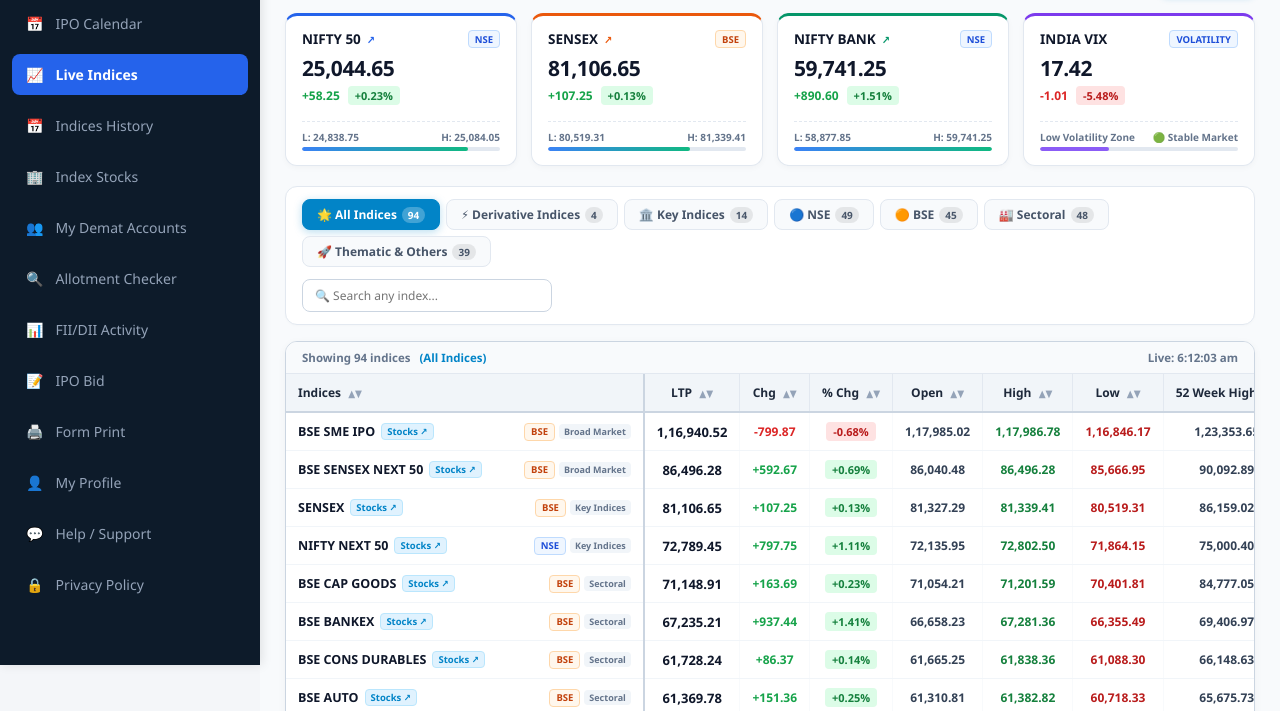
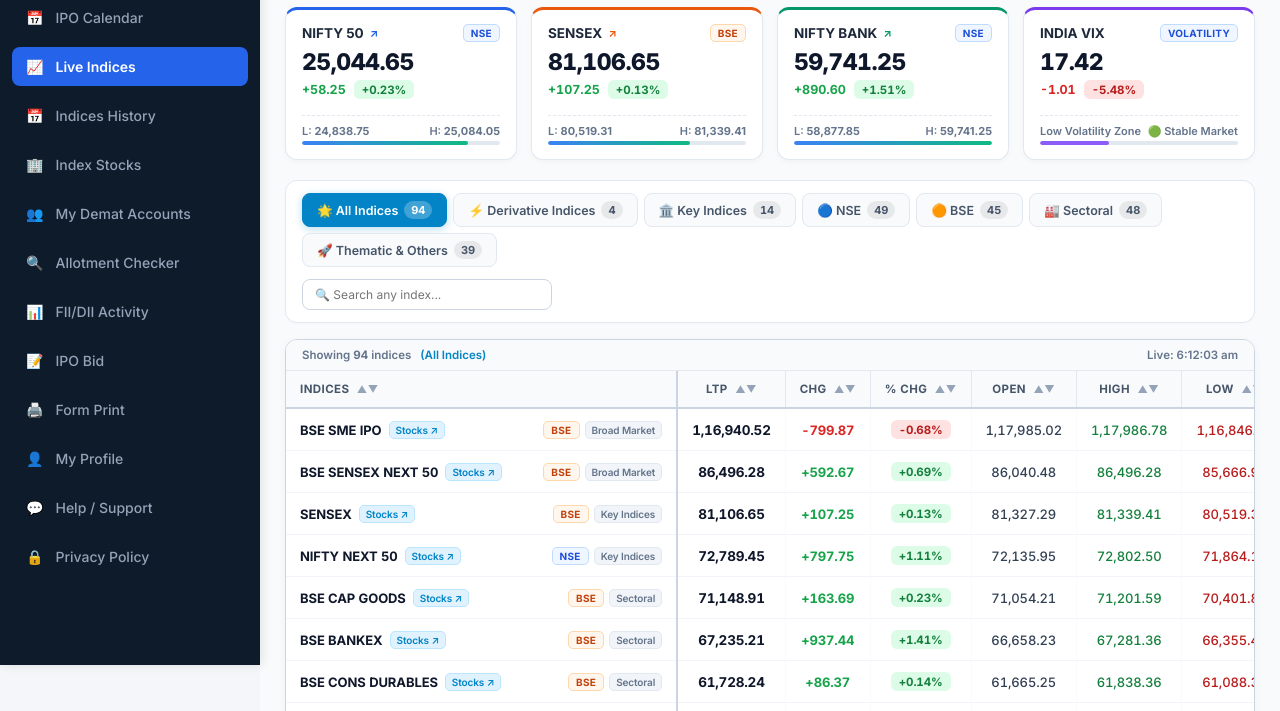
Before and after one commit to mehul2687/live-ipo-website, a website: page indices.html in a window 1280 px wide. Shown: the part 135-846 px from the top of the page. Drawn offline with Linux system fonts and the light colour scheme; no server answers.

Commit message:
Enhance font typography legibility and spacing across indices pages with Google Inter and tabular numbers

```diff
--- a/indices.html
+++ b/indices.html
@@ -6,6 +6,11 @@
     <meta name="viewport" content="width=device-width, initial-scale=1.0">
     <title>Live Market Indices - Real Time NSE & BSE Indices Watch | Live IPO</title>
     <meta name="description" content="Track live Indian stock market indices including NIFTY 50, SENSEX, NIFTY BANK, Sectoral & Thematic indices with real-time LTP, % change, open, high, low, 52-week range and volume.">
+
+    <!-- Google Fonts: Inter -->
+    <link rel="preconnect" href="https://fonts.googleapis.com">
+    <link rel="preconnect" href="https://fonts.gstatic.com" crossorigin>
+    <link href="https://fonts.googleapis.com/css2?family=Inter:wght@400;500;600;700;800&display=swap" rel="stylesheet">
 
     <!-- External CSS Link -->
     <link rel="stylesheet" href="style.css?v=2026.11.08.6">
@@ -59,11 +64,10 @@
         }
 
         .indices-page-title {
-            font-size: 21px;
-            font-weight: 900;
+            font-size: 20px;
+            font-weight: 750;
             color: #0f172a;
-            letter-spacing: -0.4px;
-            text-transform: uppercase;
+            letter-spacing: -0.3px;
             margin: 0;
             display: flex;
             align-items: center;
@@ -243,19 +247,20 @@
 
         .card-index-title {
             font-size: 13.5px;
-            font-weight: 800;
-            color: #0f172a;
+            font-weight: 700;
+            color: #1e293b;
             display: flex;
             align-items: center;
             gap: 6px;
         }
 
         .card-exchange-pill {
-            font-size: 9.5px;
-            font-weight: 800;
-            padding: 1.5px 6px;
-            border-radius: 4px;
+            font-size: 10px;
+            font-weight: 700;
+            padding: 2px 7px;
+            border-radius: 5px;
             text-transform: uppercase;
+            letter-spacing: 0.3px;
         }
 
         .pill-nse {
@@ -271,10 +276,11 @@
         }
 
         .card-ltp-val {
-            font-size: 21px;
-            font-weight: 900;
+            font-size: 23px;
+            font-weight: 750;
             color: #0f172a;
-            letter-spacing: -0.4px;
+            letter-spacing: -0.5px;
+            font-feature-settings: 'tnum' 1;
             font-variant-numeric: tabular-nums;
             margin-bottom: 4px;
             transition: background-color 0.4s ease, color 0.4s ease;
@@ -284,8 +290,10 @@
             display: flex;
             align-items: center;
             gap: 8px;
-            font-size: 12px;
-            font-weight: 700;
+            font-size: 12.5px;
+            font-weight: 600;
+            font-feature-settings: 'tnum' 1;
+            font-variant-numeric: tabular-nums;
             margin-bottom: 10px;
         }
 
@@ -293,7 +301,8 @@
             margin-top: 6px;
             padding-top: 8px;
             border-top: 1px dashed #e2e8f0;
-            font-size: 10px;
+            font-size: 11px;
+            font-weight: 500;
             color: #64748b;
         }
 
@@ -347,15 +356,15 @@
             background: #f8fafc;
             border: 1.5px solid #e2e8f0;
             color: #475569;
-            padding: 6px 14px;
+            padding: 7px 14px;
             border-radius: 8px;
-            font-size: 12px;
-            font-weight: 700;
+            font-size: 12.5px;
+            font-weight: 600;
             cursor: pointer;
             transition: all 0.2s;
             display: inline-flex;
             align-items: center;
-            gap: 5px;
+            gap: 6px;
         }
 
         .btn-category-tab:hover {
@@ -372,11 +381,12 @@
         }
 
         .tab-badge-count {
-            background: rgba(0, 0, 0, 0.08);
-            padding: 1px 6px;
+            background: rgba(0, 0, 0, 0.07);
+            padding: 2px 7px;
             border-radius: 10px;
-            font-size: 10px;
-            font-weight: 800;
+            font-size: 11px;
+            font-weight: 700;
+            font-variant-numeric: tabular-nums;
         }
 
         .btn-category-tab.active .tab-badge-count {
@@ -452,26 +462,32 @@
             width: 100%;
             border-collapse: collapse;
             text-align: center;
-            font-size: 12px;
+            font-size: 13px;
+            font-feature-settings: 'tnum' 1;
             font-variant-numeric: tabular-nums;
+            letter-spacing: -0.01em;
         }
 
         .indices-table thead th {
-            background: #f1f5f9;
-            color: #1e293b;
-            font-weight: 800;
-            padding: 10px 12px;
+            background: #f8fafc;
+            color: #475569;
+            font-size: 11.5px;
+            font-weight: 700;
+            text-transform: uppercase;
+            letter-spacing: 0.4px;
+            padding: 11px 14px;
             border-bottom: 2px solid #cbd5e1;
             border-right: 1px solid #e2e8f0;
             cursor: pointer;
             user-select: none;
             white-space: nowrap;
-            transition: background 0.15s;
+            transition: background 0.15s, color 0.15s;
             text-align: center;
         }
 
         .indices-table thead th:hover {
-            background: #e2e8f0;
+            background: #f1f5f9;
+            color: #0f172a;
         }
 
         .indices-table thead th.th-index-name {
@@ -479,19 +495,22 @@
             position: sticky;
             left: 0;
             z-index: 2;
-            background: #f1f5f9;
+            background: #f8fafc;
             border-right: 2px solid #cbd5e1;
             min-width: 210px;
         }
 
         .indices-table tbody td {
-            padding: 9px 12px;
+            padding: 11px 14px;
             border-bottom: 1px solid #f1f5f9;
             border-right: 1px solid #f8fafc;
             white-space: nowrap;
             color: #334155;
-            font-weight: 600;
-            transition: background-color 0.3s;
+            font-size: 13px;
+            font-weight: 500;
+            font-feature-settings: 'tnum' 1;
+            font-variant-numeric: tabular-nums;
+            transition: background-color 0.2s;
             text-align: center;
         }
 
@@ -501,7 +520,7 @@
 
         .indices-table tbody td.td-name {
             text-align: left;
-            font-weight: 800;
+            font-weight: 600;
             color: #0f172a;
             position: sticky;
             left: 0;
@@ -511,20 +530,21 @@
         }
 
         .indices-table tbody tr:hover td.td-name {
-            background-color: #f1f5f9;
+            background-color: #f8fafc;
         }
 
         .index-name-flex {
             display: flex;
             align-items: center;
             justify-content: space-between;
-            gap: 8px;
+            gap: 10px;
         }
 
         .index-title-text {
-            font-size: 12.5px;
-            font-weight: 800;
+            font-size: 13px;
+            font-weight: 650;
             color: #0f172a;
+            letter-spacing: -0.1px;
         }
 
         .index-title-link {
@@ -532,7 +552,7 @@
             color: inherit;
             display: inline-flex;
             align-items: center;
-            gap: 6px;
+            gap: 7px;
             transition: all 0.15s ease;
         }
 
@@ -542,13 +562,13 @@
         }
 
         .stocks-view-chip {
-            font-size: 9.5px;
-            font-weight: 700;
+            font-size: 10px;
+            font-weight: 600;
             color: #0284c7;
             background: #e0f2fe;
             border: 1px solid #bae6fd;
-            padding: 1px 5px;
-            border-radius: 4px;
+            padding: 2px 6px;
+            border-radius: 5px;
             display: inline-block;
             transition: all 0.15s ease;
         }
@@ -562,22 +582,24 @@
         .index-badges-wrap {
             display: inline-flex;
             align-items: center;
-            gap: 4px;
+            gap: 5px;
         }
 
         .badge-cat-tag {
-            font-size: 9px;
-            padding: 1px 5px;
-            border-radius: 4px;
+            font-size: 10px;
+            padding: 2px 6px;
+            border-radius: 5px;
             background: #f1f5f9;
             color: #64748b;
-            font-weight: 700;
+            font-weight: 600;
+            border: 1px solid #e2e8f0;
         }
 
         .td-ltp {
-            font-weight: 800 !important;
-            font-size: 13px !important;
+            font-weight: 700 !important;
+            font-size: 13.5px !important;
             color: #0f172a !important;
+            letter-spacing: -0.2px;
         }
 
         /* Color Coding */
@@ -598,10 +620,11 @@
 
         .badge-pill-val {
             display: inline-block;
-            padding: 2px 7px;
-            border-radius: 4px;
-            font-weight: 800;
-            font-size: 11px;
+            padding: 2.5px 8px;
+            border-radius: 6px;
+            font-weight: 700;
+            font-size: 11.5px;
+            font-variant-numeric: tabular-nums;
             text-align: center;
         }
 
--- a/style.css
+++ b/style.css
@@ -5,7 +5,9 @@
     margin: 0;
     padding: 0;
     box-sizing: border-box;
-    font-family: 'Segoe UI', Tahoma, Geneva, Verdana, sans-serif;
+    font-family: 'Inter', -apple-system, BlinkMacSystemFont, 'Segoe UI', Roboto, Helvetica, Arial, sans-serif;
+    -webkit-font-smoothing: antialiased;
+    -moz-osx-font-smoothing: grayscale;
 }
 
 body {
```
Also changed, not shown: index-stocks.html (+46 -30 lines), indices-history.html (+68 -41 lines).
